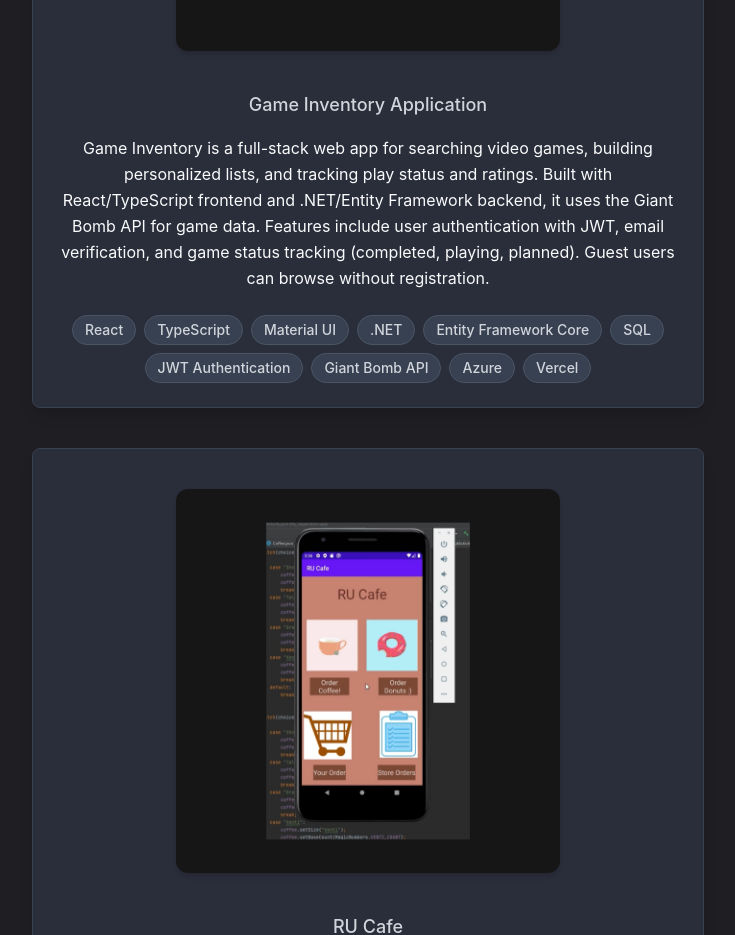
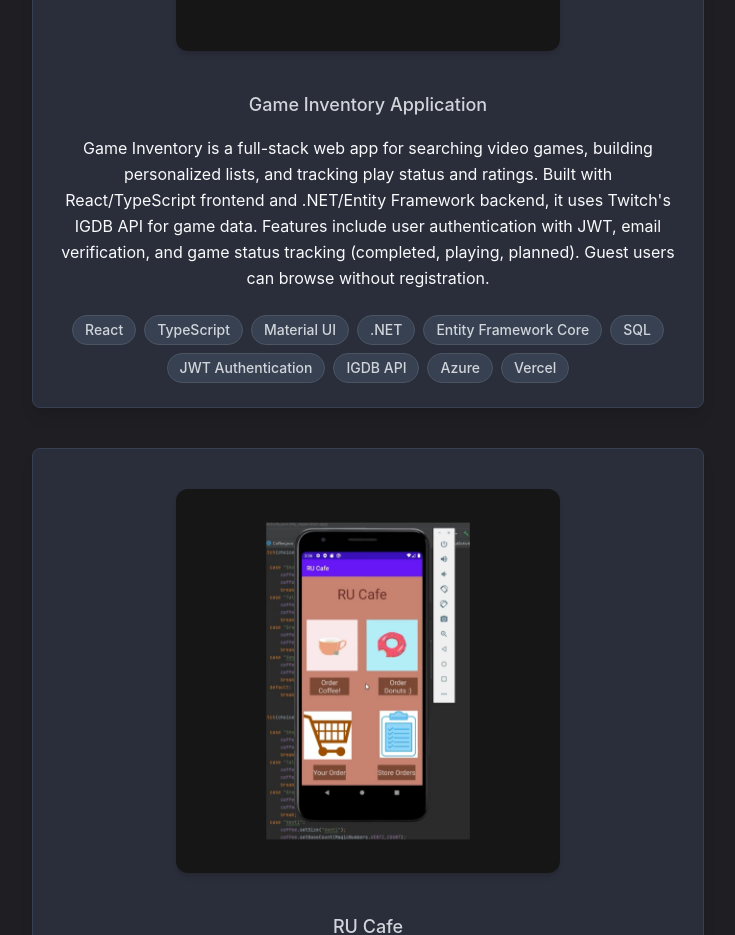
Before and after one commit to Tsaleem123/PersonalPortfolio, a React (Create React App) app: page / in a window 1280 px wide. Shown: the part 1080-2015 px from the top of the page, without its empty margins (272-1007 px from the left). Built offline with nearby package versions, Linux system fonts and the light colour scheme.

Commit message:
Fixed Game Inventory App Description and Redirect Link

```diff
--- a/src/components/MagicVariables.js
+++ b/src/components/MagicVariables.js
@@ -15,10 +15,10 @@ export const POWList = ["Python", "CLI", "Computer Security"];
 
 export const GameInventoryTitle = "Game Inventory Application";
 export const GameInventoryPara =
-  "Game Inventory is a full-stack web app for searching video games, building personalized lists, and tracking play status and ratings. Built with React/TypeScript frontend and .NET/Entity Framework backend, it uses the Giant Bomb API for game data. Features include user authentication with JWT, email verification, and game status tracking (completed, playing, planned). Guest users can browse without registration.";
+  "Game Inventory is a full-stack web app for searching video games, building personalized lists, and tracking play status and ratings. Built with React/TypeScript frontend and .NET/Entity Framework backend, it uses Twitch's IGDB API for game data. Features include user authentication with JWT, email verification, and game status tracking (completed, playing, planned). Guest users can browse without registration.";
 export const GameInventoryImg = "/imgGallery/GameInventoryImg.png";
-export const GameInventoryList = ["React", "TypeScript", "Material UI", ".NET", "Entity Framework Core", "SQL", "JWT Authentication", "Giant Bomb API", "Azure", "Vercel"];
+export const GameInventoryList = ["React", "TypeScript", "Material UI", ".NET", "Entity Framework Core", "SQL", "JWT Authentication", "IGDB API", "Azure", "Vercel"];
 
 export const RUCafeLink ="https://github.com/Tsaleem123/RU_CAFE"
 export const POWLink = "https://github.com/Tsaleem123/Proof_Of_Work"
-export const GameInventoryLink = "https://gameinventory-app.vercel.app/app"
+export const GameInventoryLink = "https://gameinventory.app/"
```
